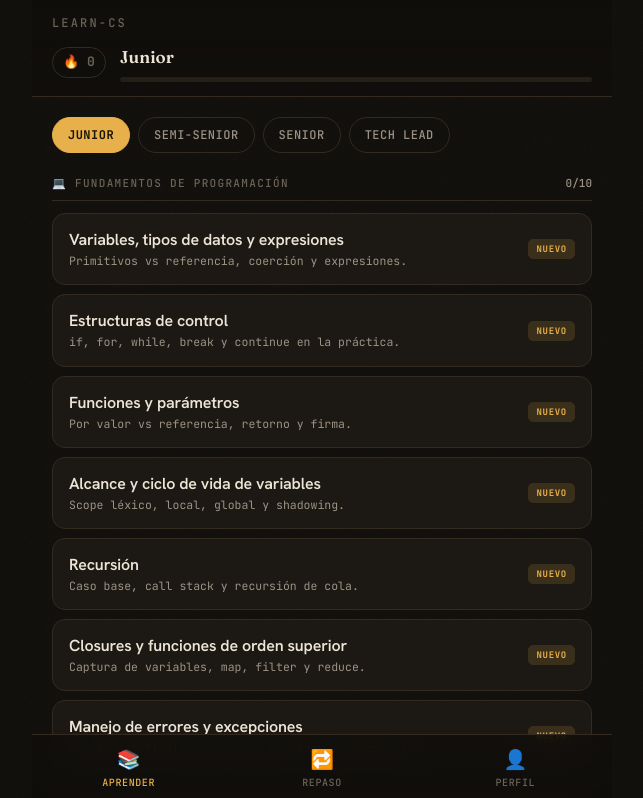
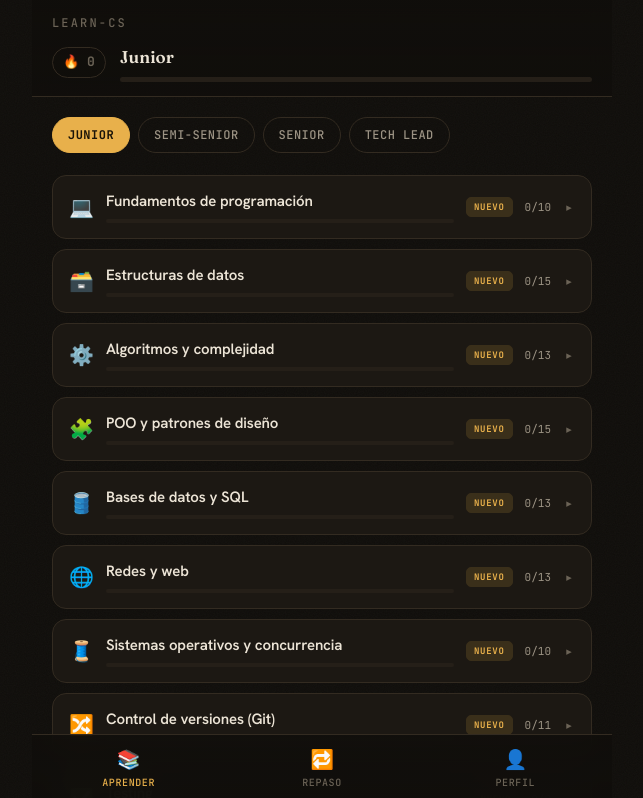
Before and after one commit to PucciRomeroTobias/learn-cs, a React (Vite) app: page / in a window 1280 px wide. Shown: the top 798 px of the page, without its empty margins (318-961 px from the left). Built offline with nearby package versions, Linux system fonts and the light colour scheme.

Commit message:
feat: acordeon de areas (plegables, uno abierto a la vez)

```diff
--- a/src/App.jsx
+++ b/src/App.jsx
@@ -237,6 +237,10 @@ const isNew = (added, seen) => added > seen;
 
 function Aprender({ level, setLevel, completed, seen, onOpen }) {
   const lessons = content.lessons.filter((l) => l.level === level);
+  const areas = content.areas.filter((a) => lessons.some((l) => l.area === a.id));
+  const [openArea, setOpenArea] = useState(null);
+  useEffect(() => { setOpenArea(null); }, [level]); // al cambiar de nivel, todo cerrado
+
   return (
     <>
       <div className="chips">
@@ -246,14 +250,28 @@ function Aprender({ level, setLevel, completed, seen, onOpen }) {
           </button>
         ))}
       </div>
-      <div className="feed">
-        {content.areas.map((area) => {
+
+      <div className="accordion">
+        {areas.map((area) => {
           const ls = lessons.filter((l) => l.area === area.id);
-          if (!ls.length) return null;
           const done = ls.filter((l) => completed[l.id]).length;
+          const open = openArea === area.id;
+          const pct = ls.length ? (done / ls.length) * 100 : 0;
+          const hasNew = ls.some((l) => isNew(l.added, seen) && !completed[l.id]);
           return (
-            <section key={area.id}>
-              <h2>{area.icon} {area.label}<span className="tier-count">{done}/{ls.length}</span></h2>
+            <div key={area.id} className={"acc" + (open ? " open" : "")}>
+              <button className="acc-head" onClick={() => setOpenArea(open ? null : area.id)}>
+                <span className="acc-icon">{area.icon}</span>
+                <span className="acc-info">
+                  <span className="acc-title">{area.label}</span>
+                  <span className="acc-bar"><span style={{ width: `${pct}%` }} /></span>
+                </span>
+                {hasNew && !open ? <span className="new">NUEVO</span> : null}
+                <span className="acc-count">{done}/{ls.length}</span>
+                <span className="acc-chevron">{open ? "▾" : "▸"}</span>
+              </button>
+              {open && (
+                <div className="acc-body">
                   {ls.map((l) => (
                     <button key={l.id} className={"card-row" + (completed[l.id] ? " done" : "")} onClick={() => onOpen(l.id)}>
                       <div className="card-main">
@@ -263,7 +281,9 @@ function Aprender({ level, setLevel, completed, seen, onOpen }) {
                       {isNew(l.added, seen) && !completed[l.id] ? <span className="new">NUEVO</span> : null}
                     </button>
                   ))}
-            </section>
+                </div>
+              )}
+            </div>
           );
         })}
         {lessons.length === 0 && <p className="empty">Todavía no hay contenido para este nivel. ✦</p>}
--- a/src/styles.css
+++ b/src/styles.css
@@ -83,15 +83,23 @@ main { padding: 20px 20px calc(var(--nav-h) + env(safe-area-inset-bottom) + 28px
 }
 .chip.on { background: var(--accent); border-color: var(--accent); color: #1a1408; font-weight: 700; }
 
-/* ---------- feed ---------- */
-.feed section { margin-bottom: 26px; }
-.feed h2 {
-  display: flex; align-items: center; gap: 8px;
-  font-family: var(--font-mono); font-size: 11px; font-weight: 500;
-  letter-spacing: 0.12em; text-transform: uppercase; color: var(--faint);
-  margin: 0 0 12px; padding-bottom: 8px; border-bottom: 1px solid var(--border);
+/* ---------- accordion de areas ---------- */
+.accordion { display: flex; flex-direction: column; gap: 10px; }
+.acc { border: 1px solid var(--border); border-radius: 14px; background: var(--surface); overflow: hidden; transition: border-color 0.2s; }
+.acc.open { border-color: var(--faint); }
+.acc-head {
+  width: 100%; display: flex; align-items: center; gap: 12px;
+  padding: 15px 16px; background: none; border: none; text-align: left;
 }
-.feed h2 .tier-count { margin-left: auto; letter-spacing: 0; color: var(--muted); }
+.acc.open .acc-head { border-bottom: 1px solid var(--border); }
+.acc-icon { font-size: 20px; flex-shrink: 0; }
+.acc-info { flex: 1; min-width: 0; display: flex; flex-direction: column; gap: 8px; }
+.acc-title { font-size: 15px; font-weight: 600; letter-spacing: -0.01em; }
+.acc-bar { height: 4px; border-radius: 999px; background: var(--surface-2); overflow: hidden; }
+.acc-bar > span { display: block; height: 100%; background: linear-gradient(90deg, #c98f2e, var(--accent)); border-radius: 999px; transition: width 0.4s; }
+.acc-count { font-family: var(--font-mono); font-size: 11px; color: var(--muted); flex-shrink: 0; }
+.acc-chevron { color: var(--faint); font-size: 11px; flex-shrink: 0; width: 12px; text-align: center; }
+.acc-body { padding: 12px 12px 4px; animation: rise 0.3s both; }
 
 @keyframes rise { from { opacity: 0; transform: translateY(8px); } to { opacity: 1; transform: none; } }
 .card-row {
@@ -106,12 +114,12 @@ main { padding: 20px 20px calc(var(--nav-h) + env(safe-area-inset-bottom) + 28px
 .card-row:hover { border-color: var(--faint); }
 .card-row.done { background: var(--bg-2); }
 .card-row.done .card-title { color: var(--muted); }
-.feed section .card-row:nth-child(2) { animation-delay: 0.04s; }
-.feed section .card-row:nth-child(3) { animation-delay: 0.08s; }
-.feed section .card-row:nth-child(4) { animation-delay: 0.12s; }
-.feed section .card-row:nth-child(5) { animation-delay: 0.16s; }
-.feed section .card-row:nth-child(6) { animation-delay: 0.20s; }
-.feed section .card-row:nth-child(n+7) { animation-delay: 0.24s; }
+.acc-body .card-row:nth-child(2) { animation-delay: 0.03s; }
+.acc-body .card-row:nth-child(3) { animation-delay: 0.06s; }
+.acc-body .card-row:nth-child(4) { animation-delay: 0.09s; }
+.acc-body .card-row:nth-child(5) { animation-delay: 0.12s; }
+.acc-body .card-row:nth-child(6) { animation-delay: 0.15s; }
+.acc-body .card-row:nth-child(n+7) { animation-delay: 0.18s; }
 .card-main { flex: 1; min-width: 0; }
 .card-title { font-size: 16px; font-weight: 600; letter-spacing: -0.01em; }
 .card-sum { font-family: var(--font-mono); font-size: 11.5px; color: var(--muted); margin-top: 3px; line-height: 1.4; }
```
Lines whose indentation alone changed are shown as unchanged.
